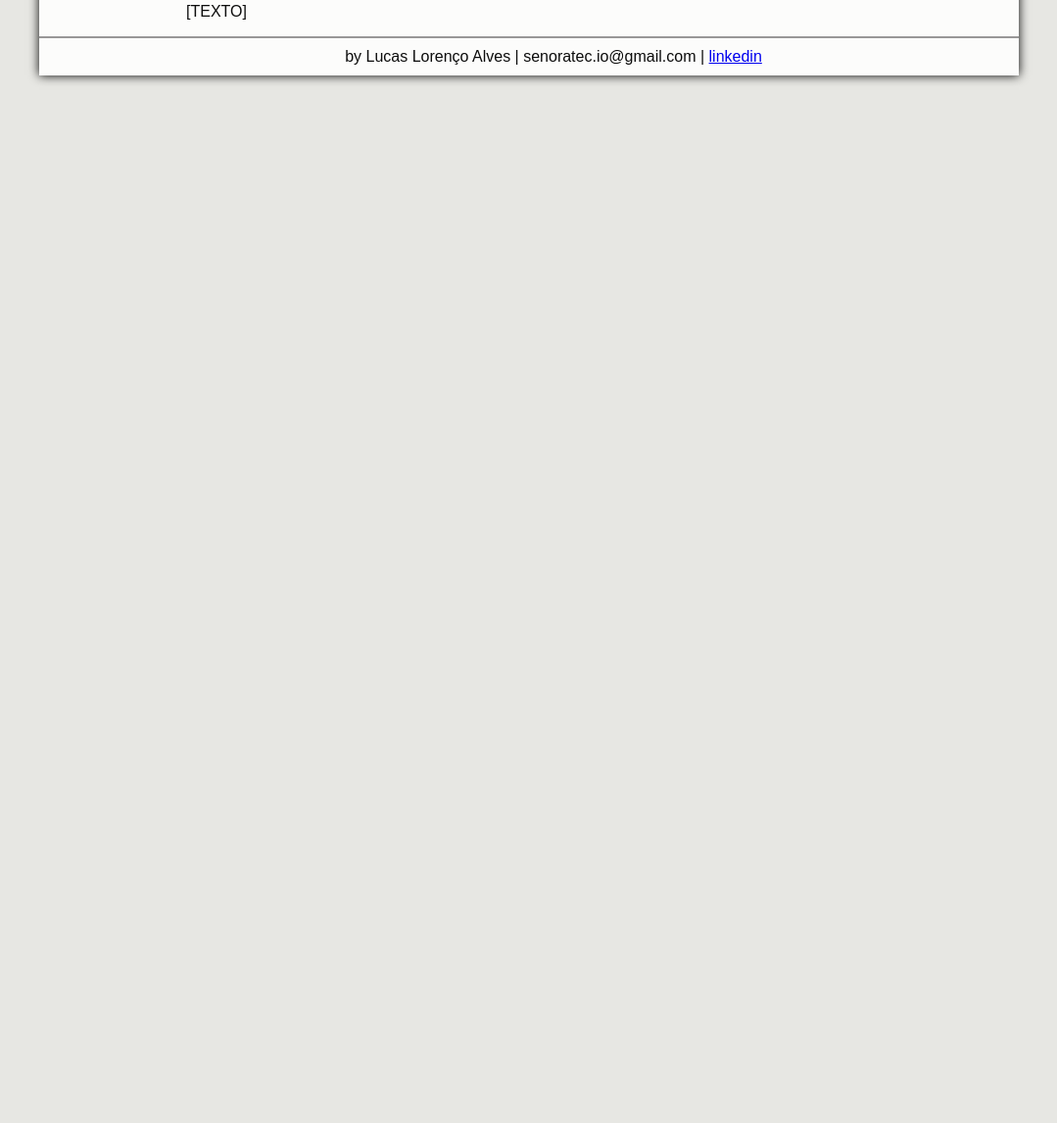
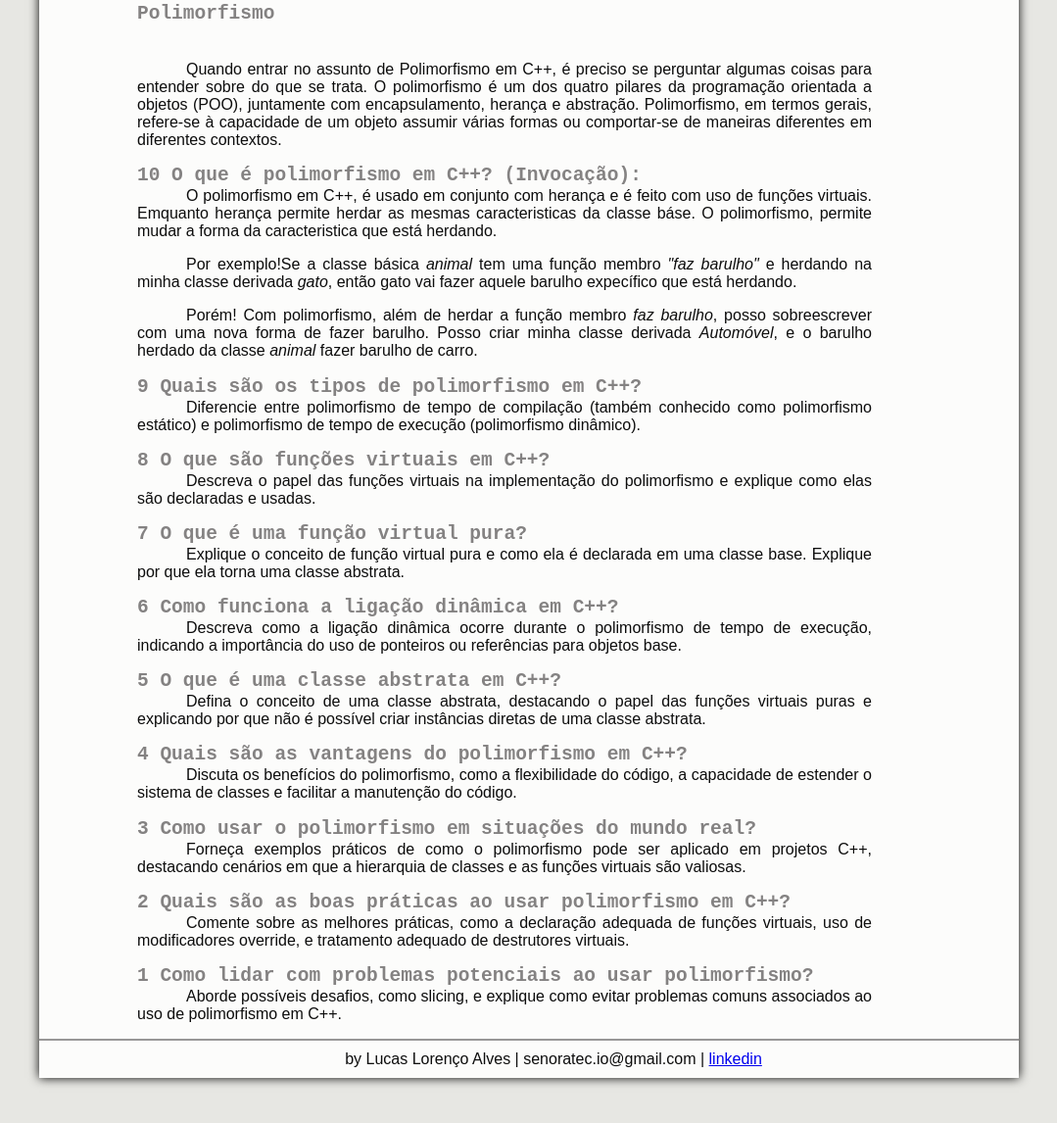
Before and after one commit to GitHubAlves/REAA-Recurso-Educacional-Academico, a plain HTML site: page Polimorfismo.html in a window 1280 px wide. Shown: the part 248-1394 px from the top of the page at 98% size, without its empty margins (100-1179 px from the left). Before the commit the page ends 800 px from the top, so only its background shows below. Drawn offline with Linux system fonts and the light colour scheme.

Commit message:
Full Comit

```diff
--- a/Polimorfismo.html
+++ b/Polimorfismo.html
@@ -33,15 +33,132 @@
             </nav>
         </header>
         <section id="conf-aulas">
-        <div id="Aulas">
-            <p>
-                [TEXTO]
-            </p>
-        </div>
+
+            <div id="Aulas">
+                <div id="Aulas">
+                    <hgroup id="saudacoes">
+                        <h2>Polimorfismo</h2>
+                    </hgroup>
+                    <br>
+                    <br>
+                    <p>
+                        Quando entrar no assunto de Polimorfismo em C++, é preciso se perguntar algumas coisas para
+                        entender sobre do que se trata. O polimorfismo é um dos quatro pilares da programação orientada
+                        a objetos (POO), juntamente com encapsulamento, herança e abstração. Polimorfismo, em termos
+                        gerais, refere-se à capacidade de um objeto assumir várias formas ou comportar-se de maneiras
+                        diferentes em diferentes contextos.
+                    </p>
+                    <hgroup id="saudacoes">
+                        <h2>10 O que é polimorfismo em C++? (Invocação):</h2>
+                    </hgroup>
+
+                    <p>
+                        O polimorfismo em C++, é usado em conjunto com herança e é feito com uso de funções virtuais.
+                        Emquanto herança permite herdar as mesmas caracteristicas da classe báse. O polimorfismo,
+                        permite
+                        mudar a forma da caracteristica que está herdando.
+                    </p>
+                    <p>
+                        Por exemplo!Se a classe básica <em>animal</em> tem uma função membro <em>"faz barulho"</em> e
+                        herdando
+                        na minha classe derivada <em>gato</em>, então gato vai fazer aquele barulho expecífico que está
+                        herdando.
+                    </p>
+                    <p>
+                        Porém! Com polimorfismo, além de herdar a função membro <em>faz barulho</em>, posso
+                        sobreescrever
+                        com uma nova forma de fazer barulho. Posso criar minha classe derivada <em>Automóvel</em>, e o
+                        barulho herdado da classe <em>animal</em> fazer barulho de carro.
+                    </p>
+                    <hgroup id="saudacoes">
+                        <h2>9 Quais são os tipos de polimorfismo em C++?</h2>
+                    </hgroup>
+
+                    <p>
+                        Diferencie entre polimorfismo de tempo de compilação (também conhecido como polimorfismo
+                        estático) e
+                        polimorfismo de tempo de execução (polimorfismo dinâmico).
+                    </p>
+
+
+                    <hgroup id="saudacoes">
+                        <h2>8 O que são funções virtuais em C++?</h2>
+                    </hgroup>
+
+                    <p>
+                        Descreva o papel das funções virtuais na implementação do polimorfismo e explique como elas são
+                        declaradas e usadas.
+                    </p>
+
+                    <hgroup id="saudacoes">
+                        <h2>7 O que é uma função virtual pura?</h2>
+                    </hgroup>
+
+                    <p>
+                        Explique o conceito de função virtual pura e como ela é declarada em uma classe base. Explique
+                        por
+                        que ela torna uma classe abstrata.
+                    </p>
+
+                    <hgroup id="saudacoes">
+                        <h2>6 Como funciona a ligação dinâmica em C++?</h2>
+                    </hgroup>
+                    <p>
+                        Descreva como a ligação dinâmica ocorre durante o polimorfismo de tempo de execução, indicando a
+                        importância do uso de ponteiros ou referências para objetos base.
+                    </p>
+                    <hgroup id="saudacoes">
+                        <h2>5 O que é uma classe abstrata em C++?</h2>
+                    </hgroup>
+
+                    <p>
+                        Defina o conceito de uma classe abstrata, destacando o papel das funções virtuais puras e
+                        explicando
+                        por que não é possível criar instâncias diretas de uma classe abstrata.
+                    </p>
+                    <hgroup id="saudacoes">
+                        <h2>4 Quais são as vantagens do polimorfismo em C++?</h2>
+                    </hgroup>
+
+                    <p>
+                        Discuta os benefícios do polimorfismo, como a flexibilidade do código, a capacidade de estender
+                        o
+                        sistema de classes e facilitar a manutenção do código.
+                    </p>
+                    <hgroup id="saudacoes">
+                        <h2>3 Como usar o polimorfismo em situações do mundo real?</h2>
+                    </hgroup>
+                    <p>
+                        Forneça exemplos práticos de como o polimorfismo pode ser aplicado em projetos C++, destacando
+                        cenários em que a hierarquia de classes e as funções virtuais são valiosas.
+                    </p>
+
+                    <hgroup id="saudacoes">
+                        <h2>2 Quais são as boas práticas ao usar polimorfismo em C++?</h2>
+                    </hgroup>
+
+                    <p>
+                        Comente sobre as melhores práticas, como a declaração adequada de funções virtuais, uso de
+                        modificadores override, e tratamento adequado de destrutores virtuais.
+                    </p>
+
+                    <hgroup id="saudacoes">
+                        <h2>1 Como lidar com problemas potenciais ao usar polimorfismo?</h2>
+                    </hgroup>
+
+                    <p>
+                        Aborde possíveis desafios, como slicing, e explique como evitar problemas comuns associados ao
+                        uso
+                        de polimorfismo em C++.
+                    </p>
+
+
+                </div>
+            </div>
 
 
 
-    </section>
+        </section>
 
         <!--Rodapé-->
         <footer id="rodape">
```
Also changed, not shown: Modelo.html (added, +70 -0 lines).
